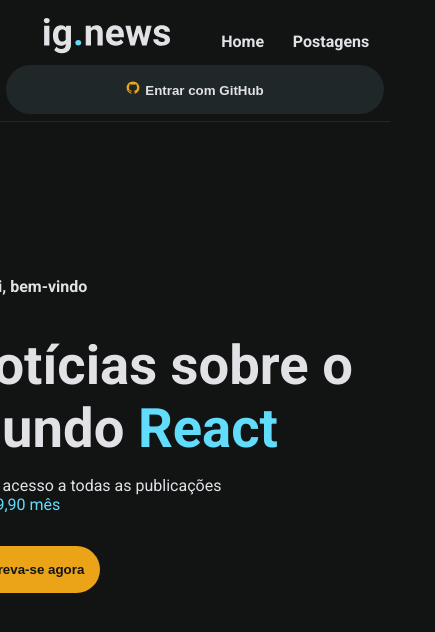
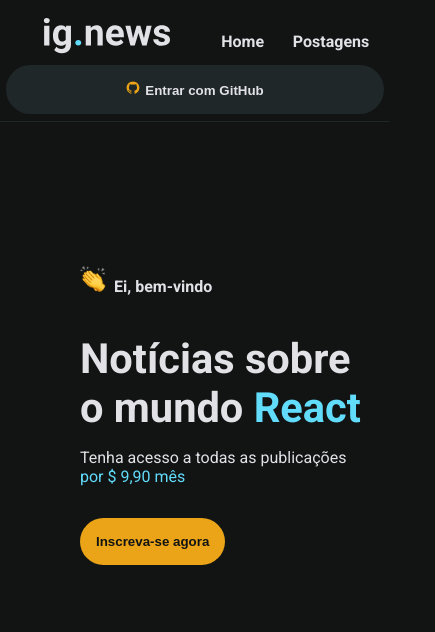
Before and after one commit to techjuliana/Aplicacao-Noticias, a React (Create React App) app: page / in a window 390 px wide. Shown: the top 632 px of the page, 435 px wide, since content can reach past the window. Built offline with nearby package versions, Linux system fonts and the light colour scheme.

Commit message:
home mobile

```diff
--- a/src/pages/home/styled.js
+++ b/src/pages/home/styled.js
@@ -9,11 +9,6 @@ export const Container = styled.div`
   flex-direction: row;
   span {
     color: ${(props) => props.theme.azul};
-  }
-  @media (max-width: 800px) {
-    margin-left: auto;
-    margin-right: auto;
-    justify-content: center;
   }
 `;
 export const Esquerda = styled.section`
@@ -35,6 +30,10 @@ export const Palmas = styled.img`
 export const Titulo = styled.h1`
   width: 30rem;
   font-size: 3.4rem;
+  @media (max-width: 800px) {
+    width: 100%;
+    font-size: 2.6rem;
+  }
 `;
 
 export const Subtitulo = styled.p`
```
